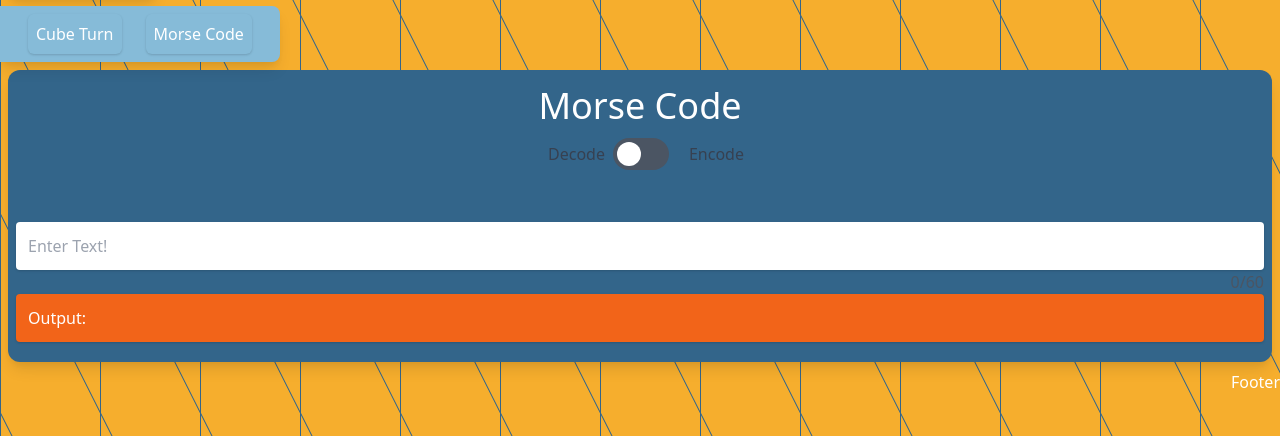
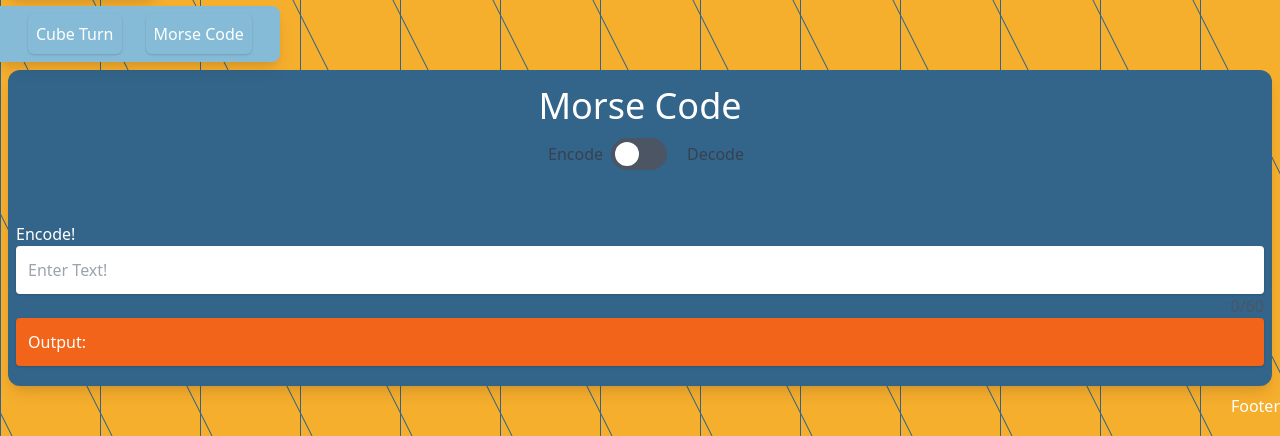
Before and after one commit to maxazillion/React-Projects, a React (Create React App) app: page /MorseCode in a window 1280 px wide. Shown: the part 186-622 px from the top of the page. Built offline with nearby package versions, Linux system fonts and the light colour scheme.

Commit message:
change styling on morse code title

```diff
--- a/src/pages/MorseCode/index.js
+++ b/src/pages/MorseCode/index.js
@@ -4,7 +4,7 @@ import { morseCode } from "../../lib";
 
 function MorseCode() {
   const [charUsed, setCharUsed] = useState(0);
-  const [checked, setChecked] = useState(false);
+  const [checked, setChecked] = useState(true);
   const [outputText, setOutputText] = useState("");
   const maxChar = "60";
 
@@ -23,8 +23,23 @@ function MorseCode() {
 
   return (
     <div className="fullScreen shadow-lg flex flex-col p-2 QueenBlue m-2 rounded-xl">
-      <h1 className="self-center text-4xl p-2">Morse Code</h1>
-      <Toggle right={"Encode"} left={"Decode"} checked={setChecked} />
+      {!checked ? (
+        <h1 className="self-center text-4xl p-2">
+          --/---/.-./..././-.-./---/-.././
+        </h1>
+      ) : (
+        <h1 className="self-center text-4xl p-2">Morse Code</h1>
+      )}
+      <Toggle right={"Decode"} left={"Encode"} checked={setChecked} />
+
+      {!checked ? (
+        <h1 className="self center ">
+          make sure to separate codes with a slash
+        </h1>
+      ) : (
+        <h1>Encode!</h1>
+      )}
+
       <div className="mb-3 pt-0 flex flex-col">
         <input
           type="text"
```
